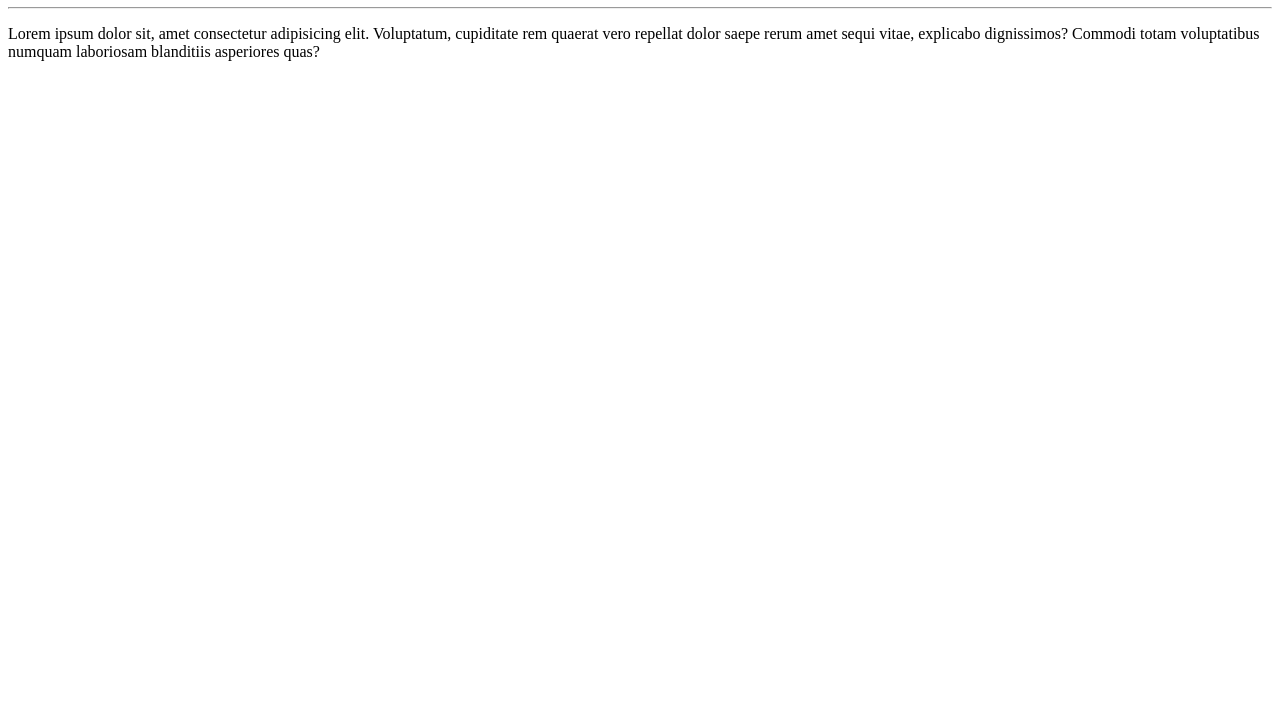
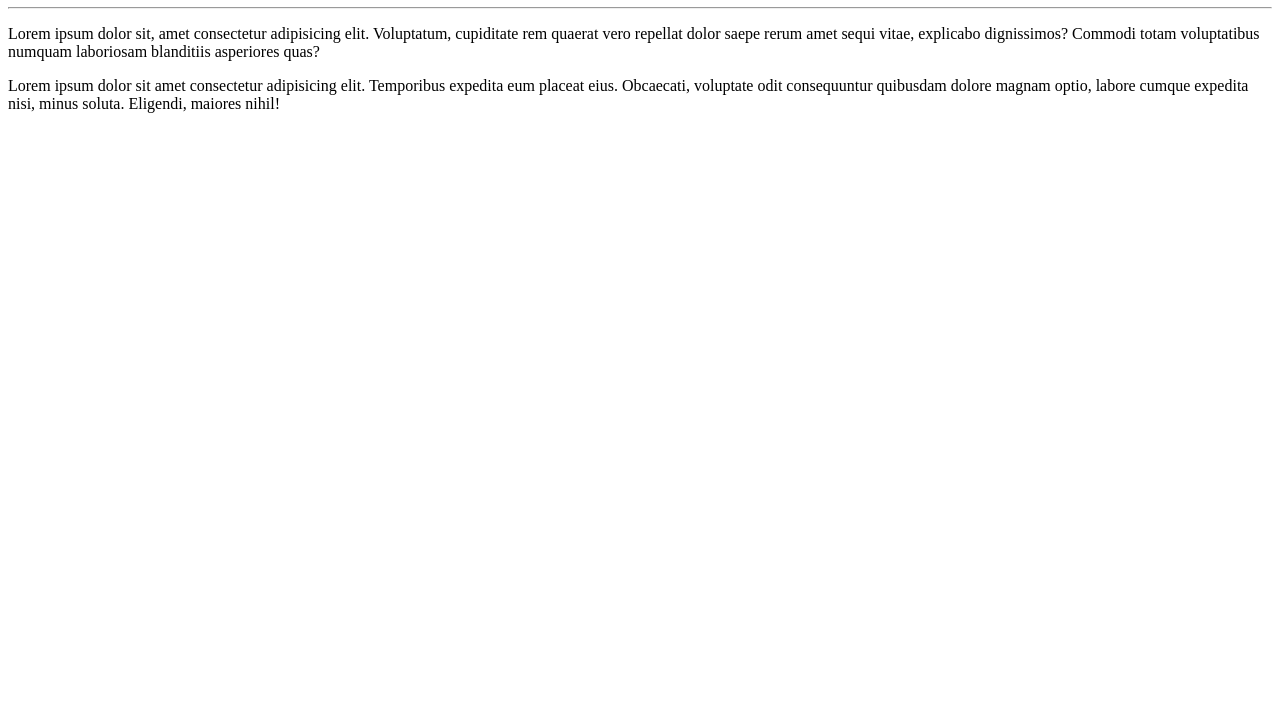
Before and after one commit to cemerso/Ola-Mundo, a plain HTML site: page site-exemplo/index.html in a window 1280 px wide. Shown: the part 73-800 px from the top of the page. Drawn offline with Linux system fonts and the light colour scheme.

Commit message:
adicionei um parágrafo

```diff
--- a/site-exemplo/index.html
+++ b/site-exemplo/index.html
@@ -10,5 +10,6 @@
     <h1>Olá, Mundo!</h1>
     <hr>
     <p>Lorem ipsum dolor sit, amet consectetur adipisicing elit. Voluptatum, cupiditate rem quaerat vero repellat dolor saepe rerum amet sequi vitae, explicabo dignissimos? Commodi totam voluptatibus numquam laboriosam blanditiis asperiores quas?</p>
+    <p>Lorem ipsum dolor sit amet consectetur adipisicing elit. Temporibus expedita eum placeat eius. Obcaecati, voluptate odit consequuntur quibusdam dolore magnam optio, labore cumque expedita nisi, minus soluta. Eligendi, maiores nihil!</p>
 </body>
 </html>
```
